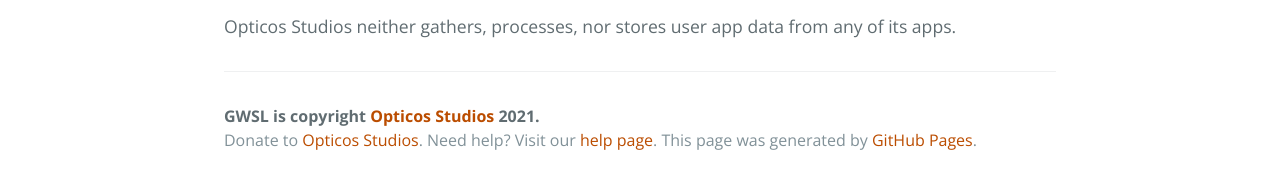
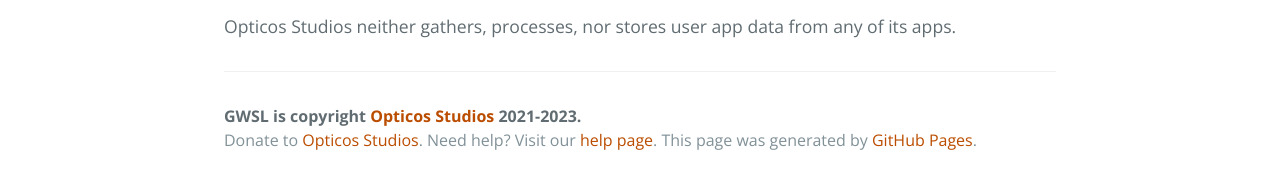
Before and after one commit to Opticos/gwsl, a Jekyll site: the page built from privacy.md, in a window 1280 px wide. Shown: the part 446-635 px from the top of the page. Built offline with Jekyll 4.4.1, drawn with Linux system fonts in a browser that asks for light colours; the repository's description, which GitHub fills in, is left out.

Commit message:
Update default.html

```diff
--- a/_layouts/default.html
+++ b/_layouts/default.html
@@ -63,7 +63,7 @@
       {{ content }}
 
       <footer class="site-footer">
-        <span class="site-footer-owner">GWSL is copyright <a href="https://sites.google.com/bartimee.com/opticos-studios">Opticos Studios</a> 2021.</span>
+        <span class="site-footer-owner">GWSL is copyright <a href="https://sites.google.com/bartimee.com/opticos-studios">Opticos Studios</a> 2021-2023.</span>
         <span class="site-footer-credits">Donate to <a href="https://sites.google.com/bartimee.com/opticos-studios/donate">Opticos Studios</a>.</span>
         <span class="site-footer-credits">Need help? Visit our <a href="https://opticos.github.io/gwsl/help.html">help page</a>.</span>
         <span class="site-footer-credits">This page was generated by <a href="https://pages.github.com">GitHub Pages</a>.</span>
```
